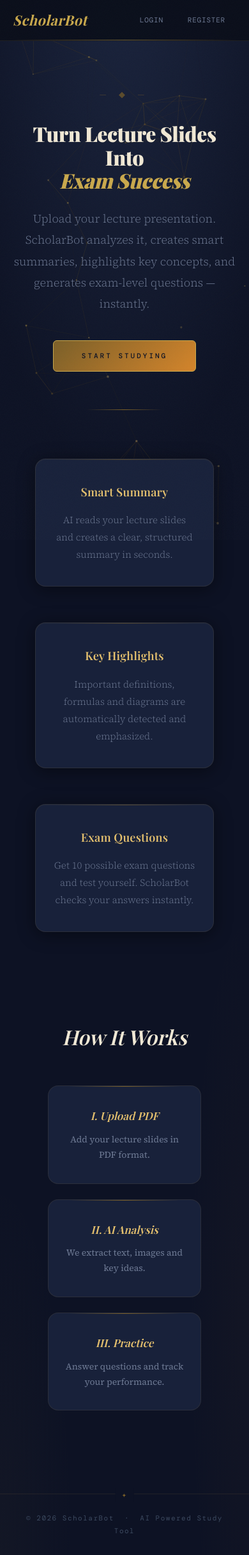
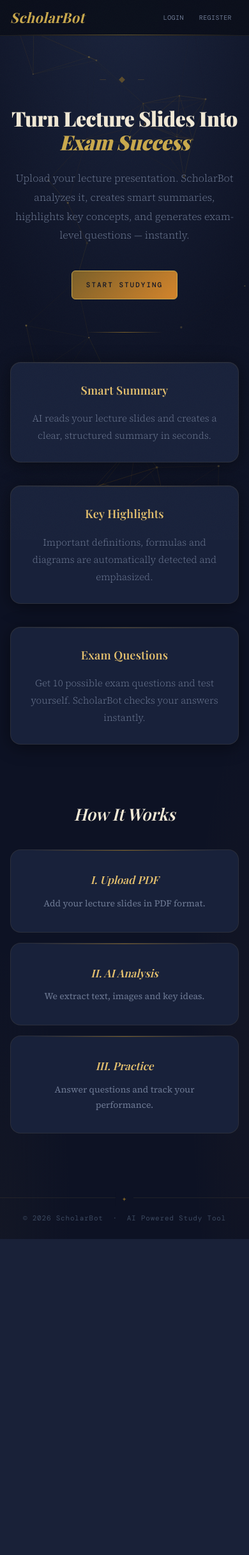
Before and after one commit to tuncaycebrayilov/scholarbot, a Django app: page / in a window 390 px wide. Shown: the whole page at 64% size. After the commit the page ends 1937 px from the top, so only its background shows below. Run offline with Django 4.2, Linux system fonts and the light colour scheme; some libraries are stand-ins or nearby versions; some web fonts are replaced.

Commit message:
responsive fix + scroll fix

```diff
--- a/static/CSS/style.css
+++ b/static/CSS/style.css
@@ -48,6 +48,18 @@
 
 html { background: var(--ink); scroll-behavior: smooth; }
 
+* {
+  box-sizing: border-box;
+}
+
+html, body {
+  overflow-x: hidden;
+}
+
+img, div {
+  max-width: 100%;
+}
+
 body {
   font-family: var(--font-body);
   font-size: 16px;
@@ -58,7 +70,7 @@ body {
     radial-gradient(ellipse 45%  50% at 100% 85%,  rgba(212,132,42,0.03) 0%, transparent 55%),
     var(--navy-deep);
   color: var(--text);
-  overscroll-behavior: none;
+  overscroll-behavior: auto;
   min-height: 100vh;
 }
 
@@ -681,12 +693,12 @@ textarea:focus { border-color: var(--gold); box-shadow: 0 0 0 3px var(--gold-glo
 .delete-btn:hover { background: rgba(192,57,43,0.08); border-color: rgba(192,57,43,0.5); color: #e07060; }
 
 /* Analysis Section */
-.analysis-section { display: flex; justify-content: center; flex-wrap: wrap; padding: 20px; }
-.analysis-section .card { width: 520px; }
+.analysis-section { display: flex; justify-content: center; padding: 20px; box-sizing: border-box; }
+.analysis-section .card { width: 100%;   max-width: 500px; }
 
 .pdf-name { font-family: var(--font-mono); font-size: 12px; color: var(--text-faint); margin-bottom: 18px; padding: 8px 14px; background: rgba(10,14,26,0.5); border-radius: var(--radius-sm); border-left: 2px solid var(--gold-dim); font-style: italic; letter-spacing: 0.3px; }
 
-.result-text { font-family: var(--font-body); font-size: 16px; line-height: 1.9; color: var(--text); font-weight: 300; }
+.result-text {   word-wrap: break-word; overflow-wrap: break-word; font-family: var(--font-body); font-size: 16px; line-height: 1.9; color: var(--text); font-weight: 300; }
 
 .highlight-list { padding: 0; list-style: none; }
 .highlight-list li { padding: 11px 12px 11px 20px; border-bottom: 1px solid var(--border); font-family: var(--font-body); font-size: 15px; color: var(--text); line-height: 1.65; position: relative; font-weight: 300; }
@@ -819,16 +831,103 @@ textarea:focus { border-color: var(--gold); box-shadow: 0 0 0 3px var(--gold-glo
 ::-webkit-scrollbar-thumb { background: var(--gold-dim); border-radius: 3px; }
 ::-webkit-scrollbar-thumb:hover { background: var(--gold); }
 
+
+
 /* ================================================================
    RESPONSIVE
 ================================================================ */
+
+/* ── Tablet: 641px – 1024px ─────────────────────────────────── */
+@media (max-width: 1024px) {
+  .navbar { padding: 0 28px; }
+  .navbar::after { left: 28px; right: 28px; }
+
+  .upload-card { width: 100%; max-width: 580px; }
+  .stats-card  { width: 100%; max-width: 580px; }
+  .dashboard-container { flex-direction: column; align-items: center; padding: 28px 16px; }
+
+  .profile-card  { width: 100%; max-width: 560px; }
+  .security-card { width: 100%; max-width: 560px; }
+  .profile-container { flex-direction: column; align-items: center; padding: 32px 16px; }
+
+  .lecture-history { width: 100%; max-width: 580px; }
+  .analysis-section .card { width: 100%; max-width: 580px; }
+
+  .step         { width: calc(50% - 12px); min-width: 200px; }
+  .feature-card { width: calc(50% - 12px); min-width: 220px; }
+
+  .convert-banner { width: 90vw; max-width: 440px; }
+}
+
+/* ── Mobile: ≤ 640px ────────────────────────────────────────── */
 @media (max-width: 640px) {
-  .navbar { padding: 0 20px; }
-  .navbar::after { left: 20px; right: 20px; }
-  .login-card { padding: 40px 28px; }
-  .loader-box { padding: 40px 32px; min-width: auto; width: 90vw; }
-  .hero { padding: 72px 20px 52px; }
-  .dashboard-container { padding: 20px 12px; }
-  .modal-content { padding: 40px 28px; }
-  .auth-card { padding: 40px 28px; }
+  .navbar { padding: 0 16px; height: 56px; }
+  .navbar::after { left: 16px; right: 16px; }
+  .nav-links { gap: 2px; }
+  .nav-links a { padding: 6px 10px; font-size: 10px; letter-spacing: 0.4px; }
+
+  .card { padding: 22px 18px; margin: 10px 0; }
+
+  .hero { padding: 56px 16px 44px; }
+  .hero p { font-size: 16px; }
+  .hero-btn { padding: 13px 28px; letter-spacing: 2px; }
+
+  .features      { padding: 36px 16px; gap: 16px; }
+  .feature-card  { width: 100%; padding: 28px 20px; }
+  .how-it-works  { padding: 40px 16px 60px; }
+  .how-it-works h2 { font-size: 26px; margin-bottom: 32px; }
+  .steps         { gap: 16px; }
+  .step          { width: 100%; }
+
+  .login-card { padding: 36px 22px; }
+  .login-container { padding: 32px 16px; }
+
+  .dashboard-container { padding: 16px 10px; gap: 12px; }
+  .upload-card, .stats-card { width: 100%; }
+  .drop-area { padding: 28px 16px; }
+  .stat-box h3 { font-size: 32px; }
+
+  .profile-container { padding: 24px 10px; gap: 12px; }
+  .profile-card, .security-card { width: 100%; }
+  .profile-info p { flex-direction: column; align-items: flex-start; gap: 4px; }
+
+  .lecture-history-section { padding: 0 10px; }
+  .lecture-history { width: 100%; }
+  .lecture-btn { font-size: 14px; padding: 12px 14px; }
+  .lecture-date { display: none; }
+
+  .analysis-section { display: block; padding: 10px; }
+  .analysis-section .card { width: 100%; }
+
+
+  .loader-box { padding: 36px 24px; min-width: auto; width: 88vw; }
+  .loader-box h2 { font-size: 18px; }
+
+  .modal-content { padding: 36px 20px; width: 94vw; }
+  .modal-buttons { flex-direction: column; gap: 10px; }
+  .modal-buttons .neon-btn,
+  .modal-buttons .cancel-btn,
+  .modal-buttons .danger-btn { width: 100%; text-align: center; }
+
+  .convert-banner { width: 92vw; padding: 28px 20px; }
+  .banner-buttons { flex-direction: column; gap: 10px; }
+  .banner-buttons .neon-btn,
+  .banner-buttons .cancel-btn { width: 100%; text-align: center; }
+
+  .auth-card { padding: 36px 22px; }
+
+  .neon-btn   { padding: 12px 22px; }
+  .danger-btn { padding: 11px 18px; }
+
+  footer { padding: 22px 16px; letter-spacing: 0.8px; }
 }
+
+/* ── Very small phones: ≤ 380px ─────────────────────────────── */
+@media (max-width: 380px) {
+  .nav-links a { padding: 5px 7px; font-size: 9px; }
+  .hero h1     { font-size: 28px; }
+  .hero p      { font-size: 15px; }
+  .card        { padding: 18px 14px; }
+  .login-card  { padding: 28px 16px; }
+  .stat-box h3 { font-size: 28px; }
+}
--- a/templates/base.html
+++ b/templates/base.html
@@ -9,6 +9,7 @@
     <link rel="preconnect" href="https://fonts.gstatic.com" crossorigin>
     <link href="https://fonts.googleapis.com/css2?family=Playfair+Display:ital,wght@0,400;0,600;0,700;0,900;1,400;1,600&family=Source+Serif+4:ital,opsz,wght@0,8..60,300;0,8..60,400;0,8..60,600;1,8..60,300;1,8..60,400&family=DM+Mono:wght@300;400;500&display=swap" rel="stylesheet">
     <link rel="stylesheet" href="{% static 'css/style.css' %}">
+    <link rel="icon" href="{% static 'favicon.ico' %}">
 </head>
 <body>
 
```
Also changed, not shown: scholarbot/settings.py (+6 -3 lines).
